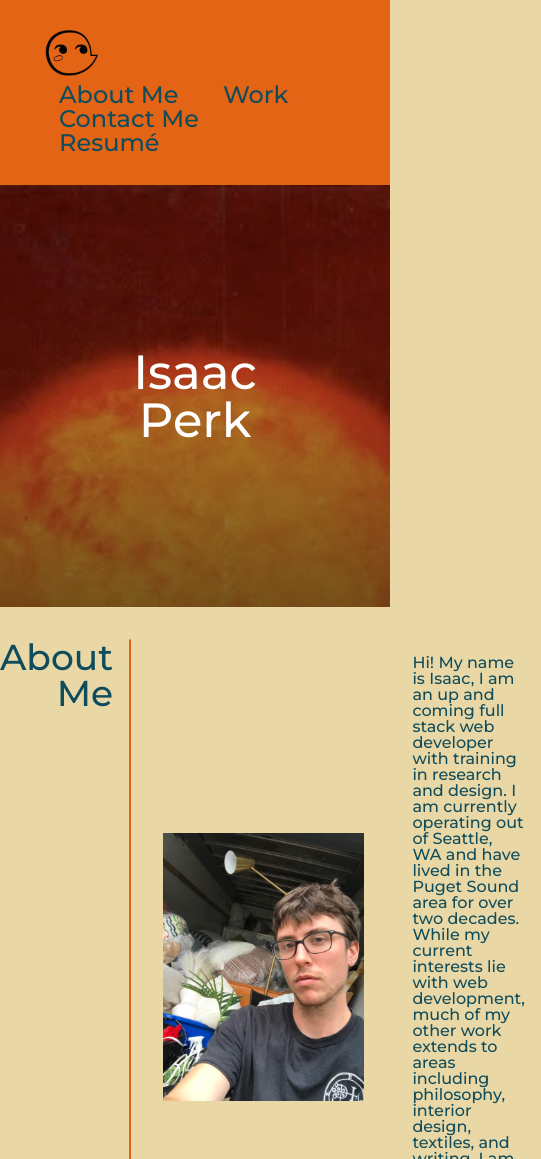
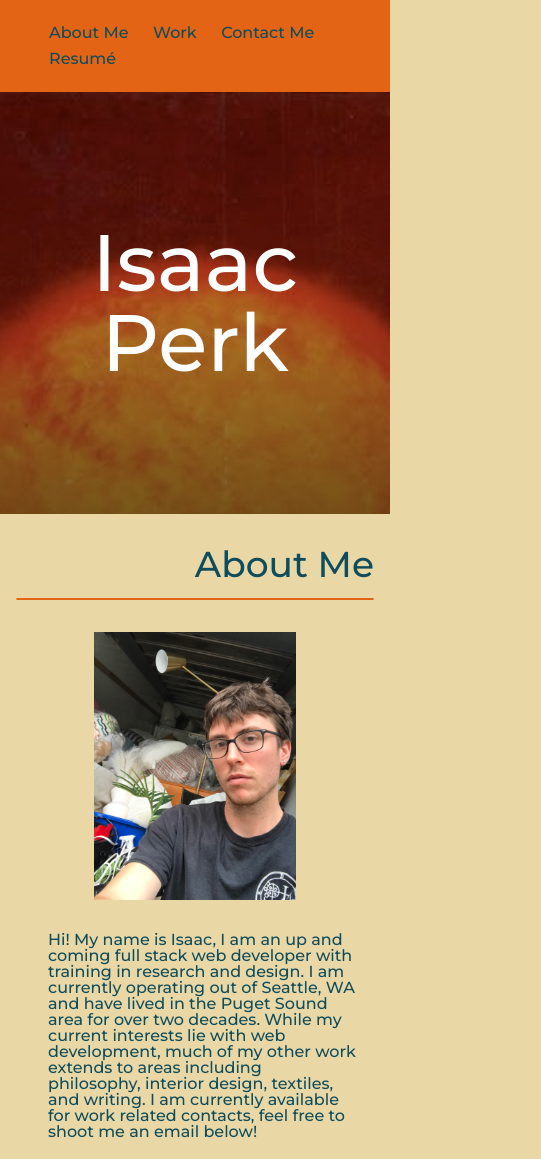
Before and after one commit to dingbat-weasel/Isaac-Perk-Professional-Portfolio, a plain HTML site: page index.html in a window 390 px wide. Shown: the top 1159 px of the page, 541 px wide, since content can reach past the window. Drawn offline with Linux system fonts and the light colour scheme.

Commit message:
cleaned up code and set up media queries for small screens

```diff
--- a/assets/style.css
+++ b/assets/style.css
@@ -7,6 +7,7 @@
   --hoverColor: #5f0f40;
 }
 
+/* General Font Styling */
 li,
 h1,
 h2,
@@ -31,7 +32,7 @@ header {
   flex-wrap: wrap;
   justify-content: flex-end;
   align-items: center;
-  padding: 30px 10%;
+  padding: 20px 10%;
   background-color: var(--headerColor);
 }
 
@@ -40,7 +41,7 @@ header {
 }
 
 .logo img {
-  height: 50px;
+  height: 60px;
   width: auto;
 }
 
@@ -83,7 +84,7 @@ header {
 
 .hero_text h1 {
   color: white;
-  font-size: 3rem;
+  font-size: 5rem;
 }
 
 /* Common Styling */
@@ -107,12 +108,10 @@ main section {
   max-width: 1400px;
 }
 
-/* Common: Sidebar */
+/* Common: Sidebar Headers */
 .section_header {
-  /* The width when the sidebar _is_ a sidebar */
   flex-basis: 30%;
   flex-grow: 0;
-  order: 0;
 }
 
 .section_header h2 {
@@ -133,7 +132,6 @@ hr {
   flex-grow: 0;
   /* Wrap when the header and content are equal width */
   min-inline-size: 50%;
-  order: 1;
 }
 
 /* About Me Section */
@@ -191,6 +189,7 @@ hr {
   border: solid 5px var(--hoverColor);
 }
 
+/* Card header and description overlay */
 .card_description {
   position: absolute;
   height: 100%;
@@ -201,6 +200,7 @@ hr {
   cursor: pointer;
 }
 
+/* Card image reveal on hover */
 .card_description:hover {
   background: linear-gradient(to top, rgba(15, 76, 92, 0.85), transparent);
 }
@@ -240,3 +240,55 @@ hr {
 .contact_container ul a {
   font-size: 24px;
 }
+
+/* Tablets - header changes color */
+@media screen and (max-width: 1100px) {
+  .card {
+    width: calc(35% - (2px+1rem));
+
+    flex-grow: 1;
+    margin: 0.5rem;
+  }
+
+  .card_description {
+    padding-top: 0px;
+  }
+}
+
+/* Large smartphones - navbar changes color */
+@media screen and (max-width: 768px) {
+  main section {
+    flex-direction: column;
+    margin-left: 1rem;
+  }
+
+  .nav_links li {
+    padding: 5px 10px;
+  }
+  .nav_links li a {
+    font-size: 16px;
+  }
+}
+
+/* Small smartphones - image placeholders change color */
+@media screen and (max-width: 576px) {
+  .aboutMe_container {
+    flex-direction: column;
+  }
+
+  .card {
+    height: 300px;
+    flex-basis: 100%;
+  }
+
+  .logo {
+    display: none;
+  }
+
+  .nav_links li {
+    padding: 5px 10px;
+  }
+  .nav_links li a {
+    font-size: 16px;
+  }
+}
```
